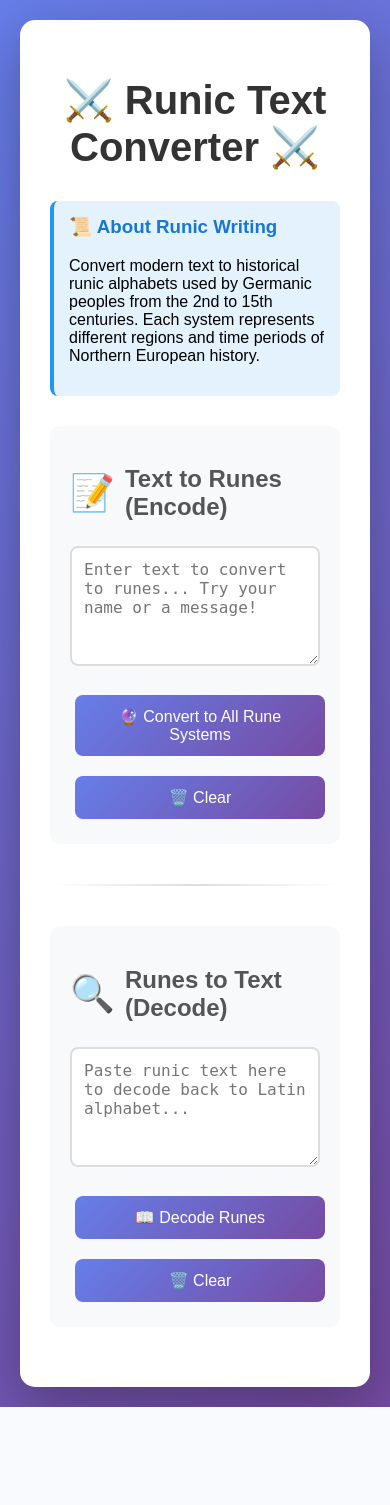
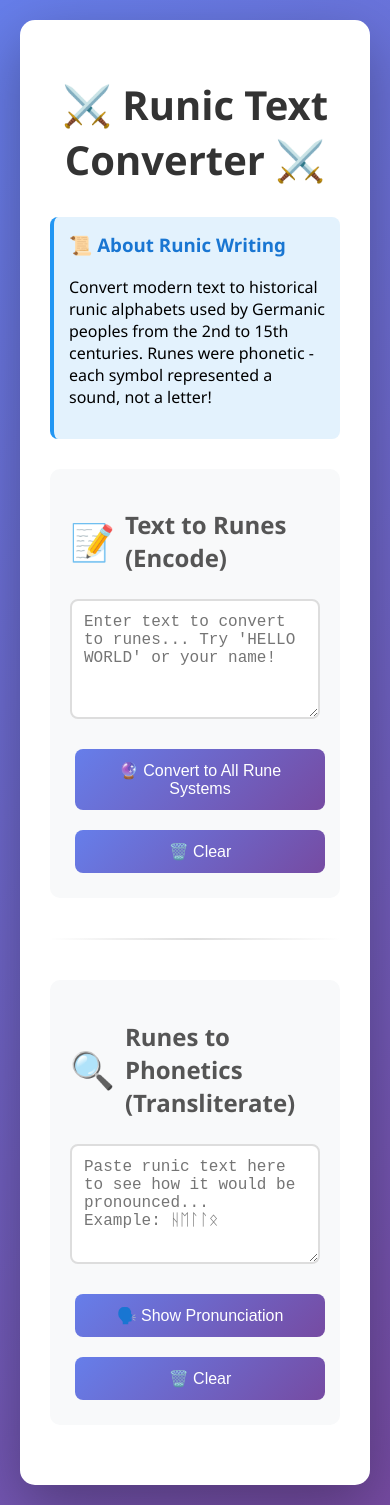
Before and after one commit to toroskilly/runic-converter, a Flask app: page / in a window 390 px wide. Before the commit the page ends 1407 px from the top, so only its background shows below. Run offline with Flask 2, Linux system fonts and the light colour scheme.

Commit message:
Enhance runic converter with phonetic features
Updated the title and improved the layout and functionality of the runic converter interface, including phonetic transliteration features.

```diff
--- a/templates/index.html
+++ b/templates/index.html
@@ -1,11 +1,11 @@
 <!DOCTYPE html>
 <html>
 <head>
-    <title>Runic Converter</title>
+    <title>Runic Converter with Phonetic Transliteration</title>
     <meta charset="UTF-8">
     <style>
         body {
-            font-family: Arial, sans-serif;
+            font-family: 'Segoe UI', Tahoma, Geneva, Verdana, sans-serif;
             max-width: 900px;
             margin: 0 auto;
             padding: 20px;
@@ -56,6 +56,7 @@
             font-size: 16px;
             resize: vertical;
             box-sizing: border-box;
+            font-family: 'Courier New', monospace;
         }
 
         textarea:focus {
@@ -147,6 +184,7 @@
             display: flex;
             gap: 10px;
             margin-top: 10px;
+            flex-wrap: wrap;
         }
 
         .copy-btn {
@@ -183,13 +228,13 @@
         <div class="info-box">
             <h3>📜 About Runic Writing</h3>
             <p>Convert modern text to historical runic alphabets used by Germanic peoples from the 2nd to 15th centuries.
-            Each system represents different regions and time periods of Northern European history.</p>
+            Runes were phonetic - each symbol represented a sound, not a letter!</p>
         </div>
 
         <!-- Encode Section -->
         <div class="converter-section">
             <h2><span class="section-icon">📝</span> Text to Runes (Encode)</h2>
-            <textarea id="inputText" placeholder="Enter text to convert to runes... Try your name or a message!"></textarea>
+            <textarea id="inputText" placeholder="Enter text to convert to runes... Try 'HELLO WORLD' or your name!"></textarea>
             <div class="button-group">
                 <button onclick="convertText()">🔮 Convert to All Rune Systems</button>
                 <button onclick="clearEncode()">🗑️ Clear</button>
@@ -199,12 +244,13 @@
 
         <div class="divider"></div>
 
-        <!-- Decode Section -->
+        <!-- Decode/Transliterate Section -->
         <div class="converter-section">
-            <h2><span class="section-icon">🔍</span> Runes to Text (Decode)</h2>
-            <textarea id="runicInput" placeholder="Paste runic text here to decode back to Latin alphabet..."></textarea>
+            <h2><span class="section-icon">🔍</span> Runes to Phonetics (Transliterate)</h2>
+            <textarea id="runicInput" placeholder="Paste runic text here to see how it would be pronounced...
+Example: ᚺᛖᛚᛚᛟ"></textarea>
             <div class="button-group">
-                <button onclick="decodeRunes()">📖 Decode Runes</button>
+                <button onclick="transliterateRunes()">🗣️ Show Pronunciation</button>
                 <button onclick="clearDecode()">🗑️ Clear</button>
             </div>
             <div id="decodeResults"></div>
@@ -221,7 +267,7 @@
                 return;
             }
 
-            resultsDiv.innerHTML = '<div class="info-box">Converting...</div>';
+            resultsDiv.innerHTML = '<div class="info-box">Converting to runes...</div>';
 
             try {
                 const response = await fetch('/api/convert', {
@@ -242,7 +288,7 @@
                             <div style="margin-bottom: 20px;">
                                 <div class="system-name">${system}</div>
                                 <div class="runic-text" id="${systemId}">${runic}</div>
-                                <button class="copy-btn" onclick="copyToClipboard('${systemId}', this)">📋 Copy</button>
+                                <button class="copy-btn" onclick="copyToClipboard('${systemId}', this)">📋 Copy Runes</button>
                             </div>
                         `;
                     });
@@ -256,16 +302,16 @@
             }
         }
 
-        async function decodeRunes() {
+        async function transliterateRunes() {
             const runicText = document.getElementById('runicInput').value;
             const resultsDiv = document.getElementById('decodeResults');
 
             if (!runicText.trim()) {
-                resultsDiv.innerHTML = '<div class="error">Please enter runic text to decode.</div>';
+                resultsDiv.innerHTML = '<div class="error">Please enter runic text to transliterate.</div>';
                 return;
             }
 
-            resultsDiv.innerHTML = '<div class="info-box">Decoding...</div>';
+            resultsDiv.innerHTML = '<div class="info-box">Analyzing runes...</div>';
 
             try {
                 const response = await fetch('/api/transliterate', {
@@ -277,14 +323,42 @@
                 const data = await response.json();
 
                 if (data.success) {
-                    let html = '<div class="success">✅ Decoding successful!</div>';
+                    const result = data.transliteration;
+                    let html = '<div class="success">✅ Transliteration complete!</div>';
                     html += '<div class="results">';
-                    html += '<h3>Decoded Text:</h3>';
-                    html += `<div class="runic-text" id="decodedText" style="font-size: 1.2em; background: #e8f5e9;">${data.transliteration}</div>`;
-                    html += '<button class="copy-btn" onclick="copyToClipboard(\'decodedText\', this)">📋 Copy Decoded Text</button>';
+
+                    // Show Latin approximation
+                    html += '<div class="phonetic-section">';
+                    html += '<span class="label">Latin Approximation:</span>';
+                    html += `<div class="runic-text" id="latinText" style="background: #e8f5e9;">${result.latin}</div>`;
+                    html += '<button class="copy-btn" onclick="copyToClipboard(\'latinText\', this)">📋 Copy Latin</button>';
                     html += '</div>';
-                    html += '<div class="info-box" style="margin-top: 15px;">';
-                    html += '<strong>Note:</strong> Decoding is approximate. Many runes represent multiple sounds, and the exact pronunciation depends on the historical context and dialect.';
+
+                    // Show IPA
+                    html += '<div class="phonetic-section">';
+                    html += '<span class="label">IPA (International Phonetic Alphabet):</span>';
+                    html += `<div class="ipa-text" id="ipaText">${result.ipa}</div>`;
+                    html += '<button class="copy-btn" onclick="copyToClipboard(\'ipaText\', this)">📋 Copy IPA</button>';
+                    html += '</div>';
+
+                    // Show pronunciation guide
+                    if (result.pronunciation_guide && result.pronunciation_guide !== 'No special pronunciation notes') {
+                        html += '<div class="pronunciation-guide">';
+                        html += '<h4>📢 Pronunciation Guide:</h4>';
+                        const lines = result.pronunciation_guide.split('\n');
+                        lines.forEach(line => {
+                            html += `<div class="pronunciation-item">${line}</div>`;
+                        });
+                        html += '</div>';
+                    }
+
+                    // Add note
+                    if (result.note) {
+                        html += `<div class="info-box" style="margin-top: 15px;">`;
+                        html += `<strong>Note:</strong> ${result.note}`;
+                        html += '</div>';
+                    }
+
                     html += '</div>';
                     resultsDiv.innerHTML = html;
                 } else {
@@ -307,7 +381,19 @@
                 }, 2000);
             }).catch(err => {
                 console.error('Failed to copy:', err);
-                alert('Failed to copy text. Please select and copy manually.');
+                // Fallback for older browsers
+                const textArea = document.createElement('textarea');
+                textArea.value = text;
+                document.body.appendChild(textArea);
+                textArea.select();
+                document.execCommand('copy');
+                document.body.removeChild(textArea);
+
+                const originalText = button.textContent;
+                button.textContent = '✅ Copied!';
+                setTimeout(() => {
+                    button.textContent = originalText;
+                }, 2000);
             });
         }
 
@@ -332,7 +418,7 @@
         document.getElementById('runicInput').addEventListener('keydown', function(e) {
             if (e.key === 'Enter' && !e.shiftKey) {
                 e.preventDefault();
-                decodeRunes();
+                transliterateRunes();
             }
         });
     </script>
```
Also changed, not shown: other parts of templates/index.html (+43 -0 lines).
